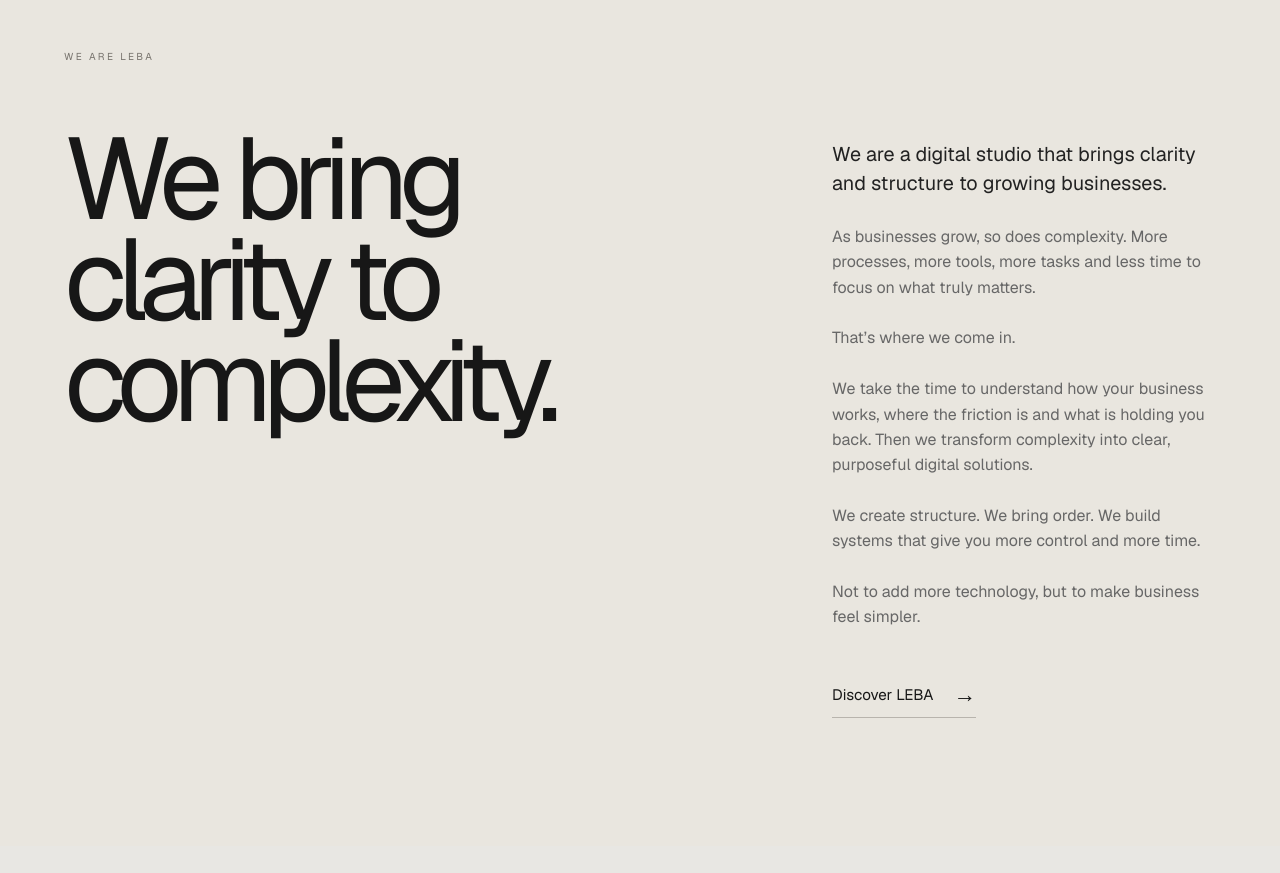
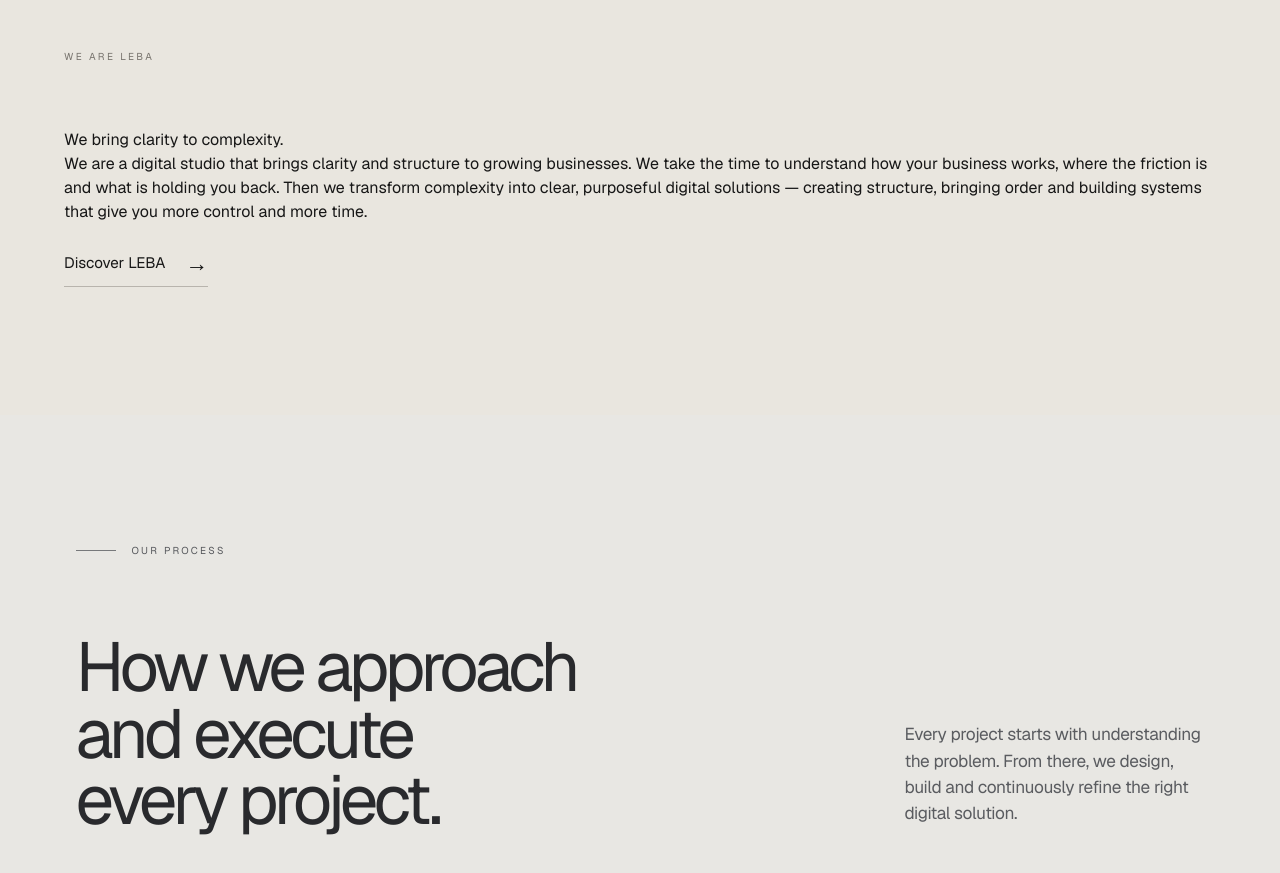
Before and after one commit to NicolasLlanos8799/weareleba, a Next.js app: page / in a window 1280 px wide. Shown: the part 2200-3073 px from the top of the page. Built offline with nearby package versions, Linux system fonts and the light colour scheme.

Commit message:
Apply compact editorial We Are LEBA hierarchy

```diff
--- a/components/sections/WeAreLeba.tsx
+++ b/components/sections/WeAreLeba.tsx
@@ -8,13 +8,13 @@ const copy = {
   en: {
     eyebrow: "WE ARE LEBA",
     title: "We bring clarity to complexity.",
-    description: "We are a digital studio that brings clarity and structure to growing businesses.\n\nAs businesses grow, so does complexity. More processes, more tools, more tasks and less time to focus on what truly matters.\n\nThat’s where we come in.\n\nWe take the time to understand how your business works, where the friction is and what is holding you back. Then we transform complexity into clear, purposeful digital solutions.\n\nWe create structure. We bring order. We build systems that give you more control and more time.\n\nNot to add more technology, but to make business feel simpler.",
+    description: "We are a digital studio that brings clarity and structure to growing businesses. We take the time to understand how your business works, where the friction is and what is holding you back. Then we transform complexity into clear, purposeful digital solutions — creating structure, bringing order and building systems that give you more control and more time.",
     link: "Discover LEBA",
   },
   es: {
     eyebrow: "SOMOS LEBA",
     title: "Damos claridad a la complejidad.",
-    description: "Somos un estudio digital que aporta claridad y estructura a negocios en crecimiento.\n\nA medida que los negocios crecen, también lo hace la complejidad. Más procesos, más herramientas, más tareas y menos tiempo para enfocarse en lo que realmente importa.\n\nAhí es donde entramos nosotros.\n\nNos tomamos el tiempo para entender cómo funciona tu negocio, dónde está la fricción y qué te está frenando. Después transformamos esa complejidad en soluciones digitales claras y con propósito.\n\nCreamos estructura. Ponemos orden. Construimos sistemas que te dan más control y más tiempo.\n\nNo para añadir más tecnología, sino para hacer que tu negocio se sienta más simple.",
+    description: "Somos un estudio digital que aporta claridad y estructura a negocios en crecimiento. Nos tomamos el tiempo para entender cómo funciona tu negocio, dónde está la fricción y qué te está frenando. Después transformamos esa complejidad en soluciones digitales claras y con propósito: creando estructura, poniendo orden y construyendo sistemas que te dan más control y más tiempo.",
     link: "Descubre LEBA",
   },
 };
@@ -27,15 +27,13 @@ export function WeAreLeba() {
     <section className={styles.section} aria-labelledby="we-are-leba-title">
       <div className={styles.inner}>
         <span className={styles.eyebrow}>{content.eyebrow}</span>
-        <div className={styles.layout}>
-          <h2 id="we-are-leba-title">{content.title}</h2>
-          <div className={styles.description}>
-            {content.description.split("\n\n").map((paragraph) => <p key={paragraph}>{paragraph}</p>)}
-            <Link className={styles.storyLink} href="/nosotros">
-              <span>{content.link}</span>
-              <span aria-hidden="true">→</span>
-            </Link>
-          </div>
+        <h2 id="we-are-leba-title">{content.title}</h2>
+        <div className={styles.content}>
+          <p>{content.description}</p>
+          <Link className={styles.storyLink} href="/nosotros">
+            <span>{content.link}</span>
+            <span aria-hidden="true">→</span>
+          </Link>
         </div>
       </div>
     </section>
```
